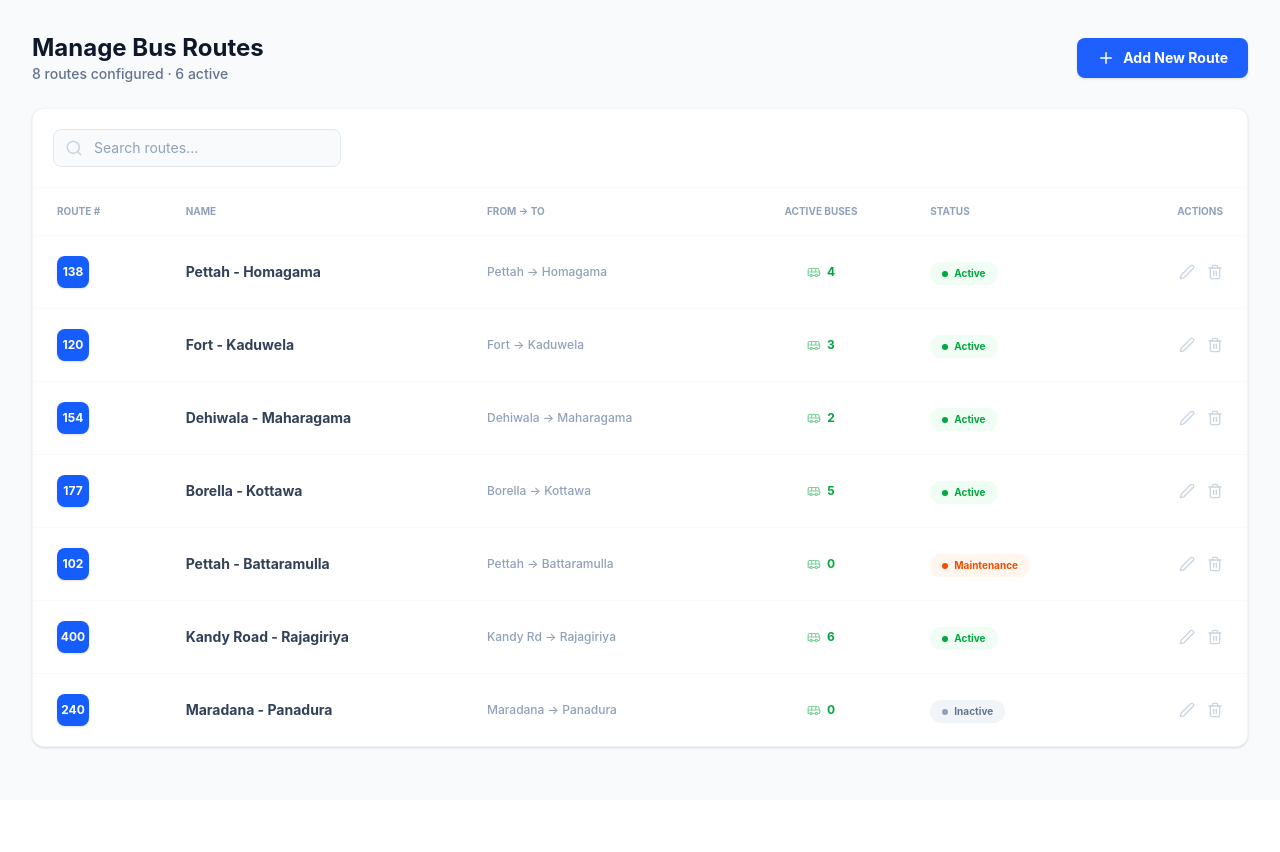
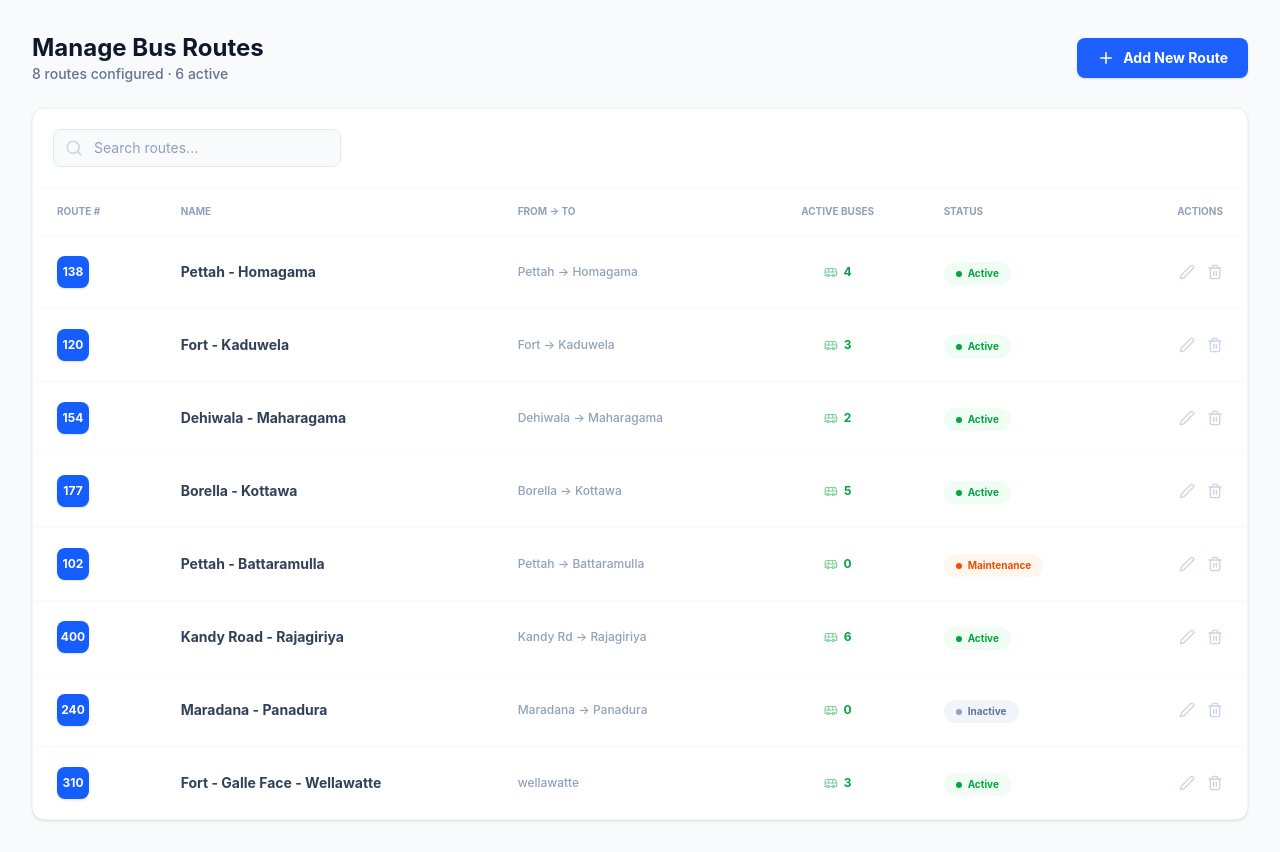
Before and after one commit to TrackoBus/trackobus-admin, a React (Vite) app: page /routes in a window 1280 px wide. Before the commit the page ends 800 px from the top, so only its background shows below. Built offline with nearby package versions, Linux system fonts and the light colour scheme.

Commit message:
COMPLETED: Route Management UI with Colombo route data

```diff
--- a/src/pages/RouteManagement.jsx
+++ b/src/pages/RouteManagement.jsx
@@ -10,6 +10,7 @@ const RouteManagement = () => {
     { id: '102', name: 'Pettah - Battaramulla', fromTo: 'Pettah → Battaramulla', active: 0, status: 'Maintenance' },
     { id: '400', name: 'Kandy Road - Rajagiriya', fromTo: 'Kandy Rd → Rajagiriya', active: 6, status: 'Active' },
     { id: '240', name: 'Maradana - Panadura', fromTo: 'Maradana → Panadura', active: 0, status: 'Inactive' },
+    { id: '310', name: 'Fort - Galle Face - Wellawatte', fromTo: 'wellawatte', active: 3, status: 'Active' },
   ];
 
   return (
```
